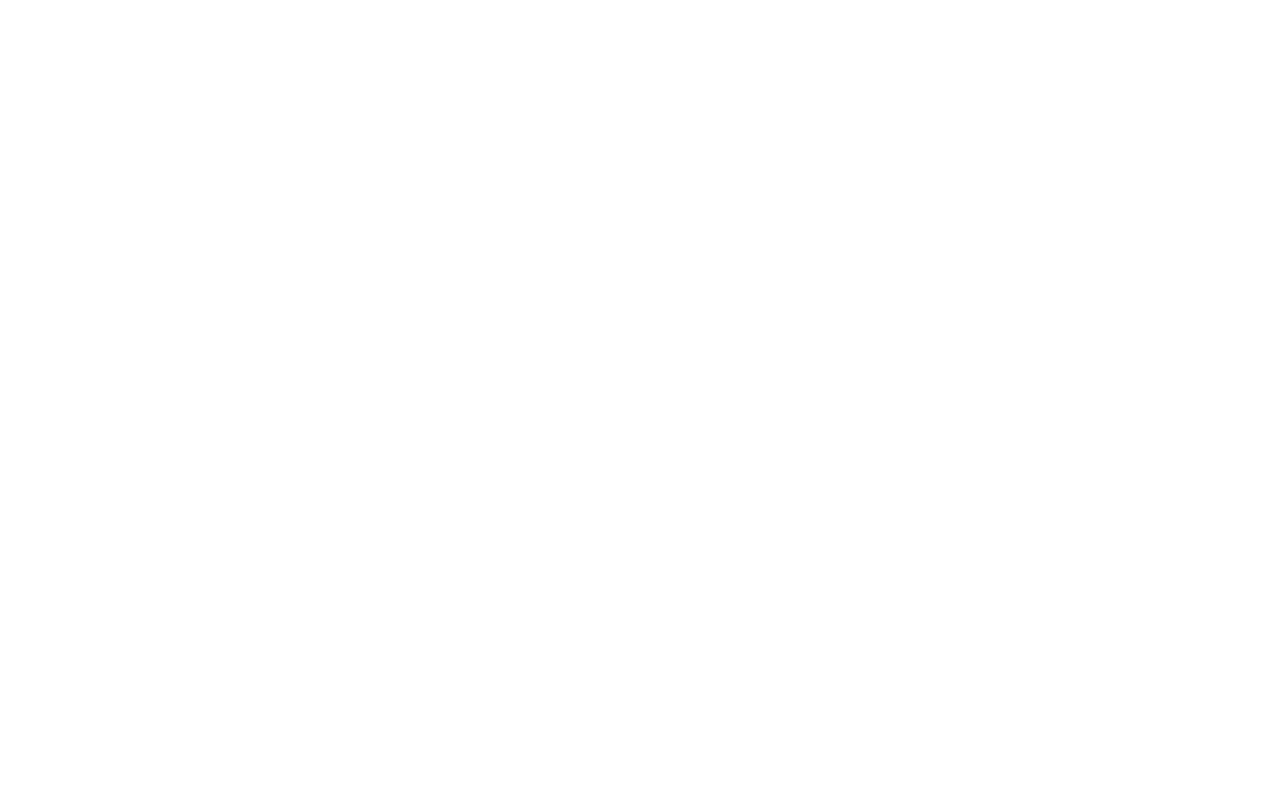
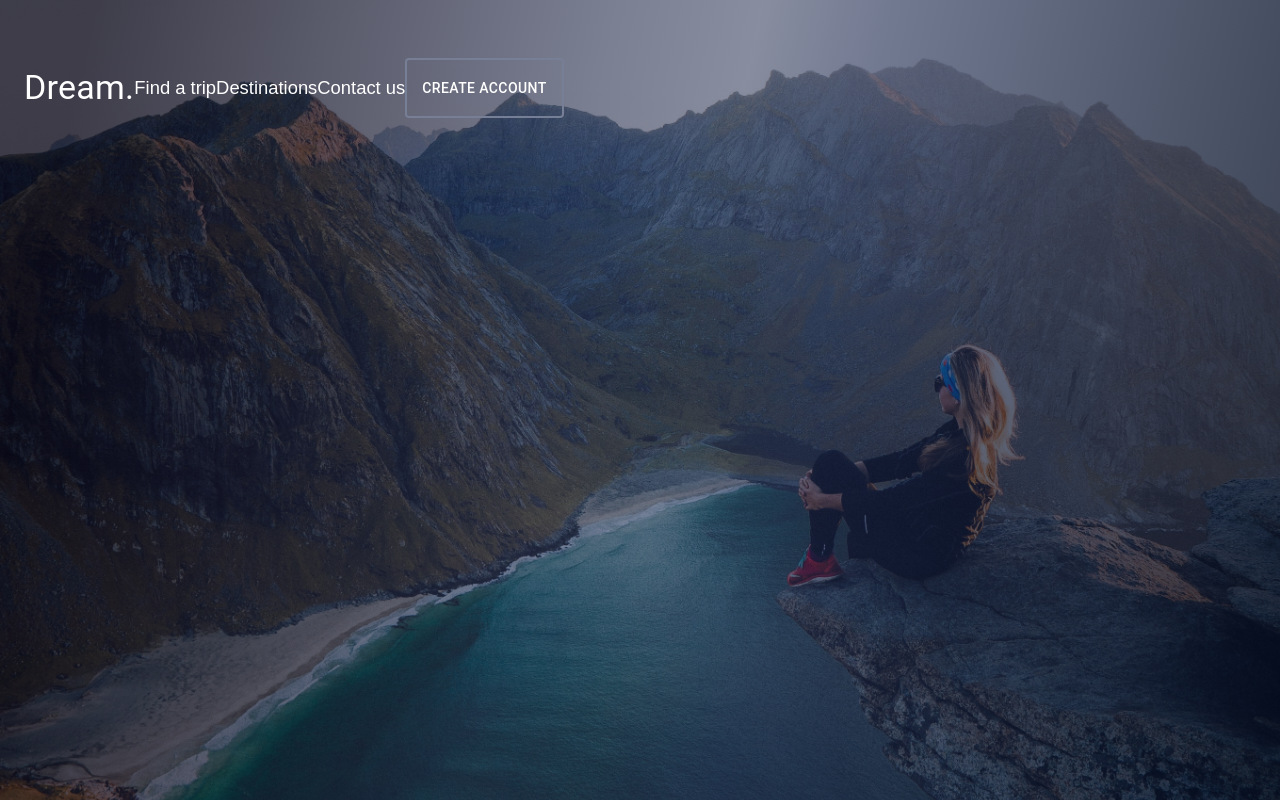
Before and after one commit to jallenmanaloto/Travel-Agency, a React (Create React App) app: page / in a window 1280 px wide. Built offline with nearby package versions, Linux system fonts and the light colour scheme; the HTML template or start-up script is replaced by a standard one.

Commit message:
Add Head component

```diff
--- a/src/App.js
+++ b/src/App.js
@@ -1,7 +1,12 @@
 import "./App.css";
+import Head from "./components/landing/header/Head";
 
 function App() {
-  return <div className="App"></div>;
+  return (
+    <div className="App">
+      <Head />
+    </div>
+  );
 }
 
 export default App;
```
